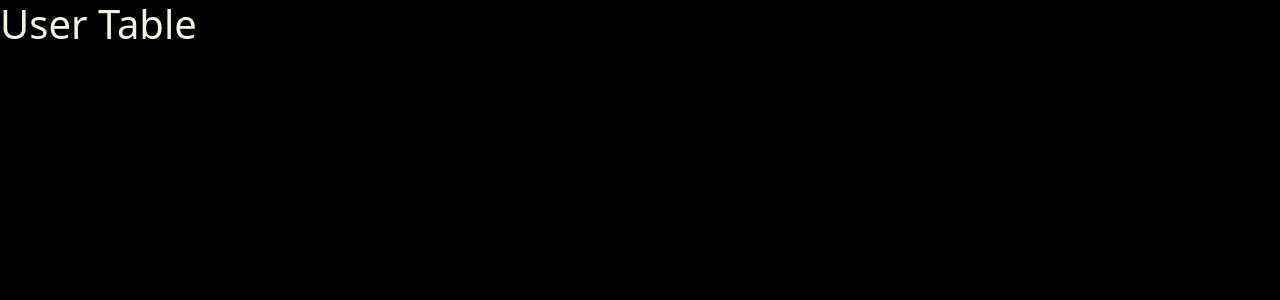
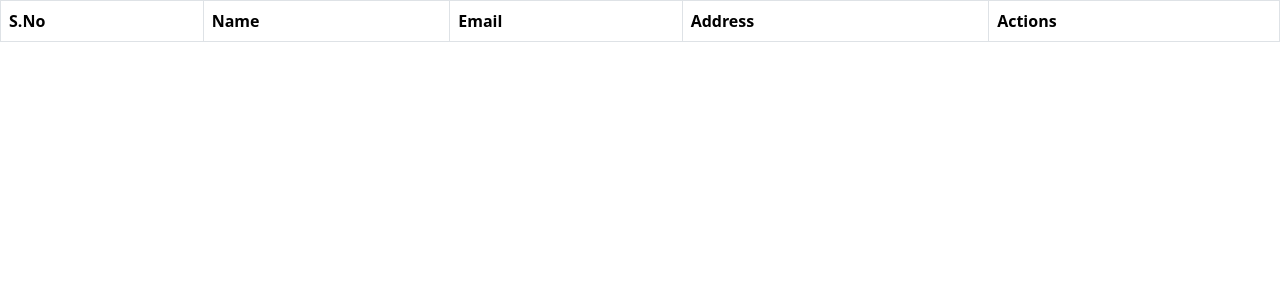
Before and after one commit to wilkinsjohnstanley/CRUD, a React (Create React App) app in the folder client/: page / in a window 1280 px wide. Shown: the top 300 px of the page. Built offline with nearby package versions, Linux system fonts and the light colour scheme.

Commit message:
new commit

```diff
--- a/client/src/App.css
+++ b/client/src/App.css
@@ -1,5 +1,5 @@
 body {
-  background-color: black;
+  background-color: white;
 
 }
 h1{
--- a/client/src/getUser/User.jsx
+++ b/client/src/getUser/User.jsx
@@ -2,8 +2,19 @@ import React from 'react'
 
 const User = () => {
   return (
-    <div>
-      <h1>User Table</h1>
+    <div className='userTable'>
+      <table className='table table-bordered'>
+        <thead>
+          <tr>
+            <th scope="col">S.No</th>
+            <th scope="col">Name</th>
+            <th scope="col">Email</th>
+            <th scope="col">Address</th>
+            <th scope="col">Actions</th>
+
+          </tr>
+        </thead>
+      </table>
     </div>
   )
 }
```
